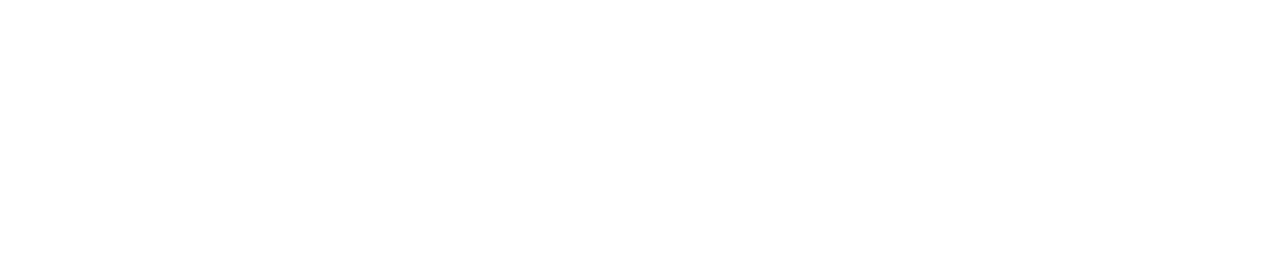
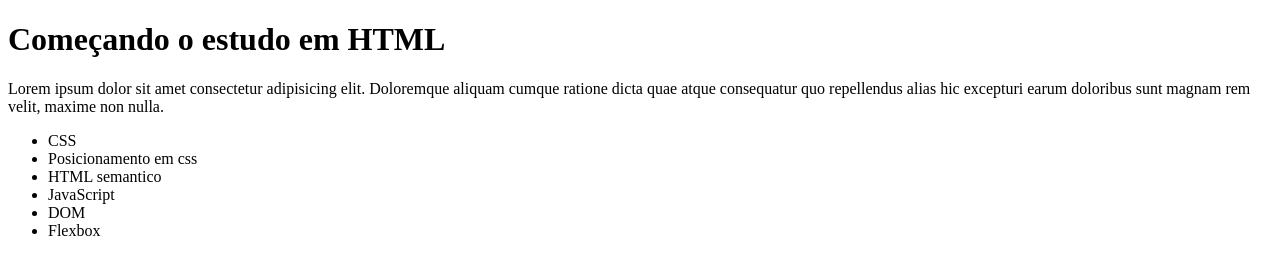
Before and after one commit to matt-carmo/primeiroProjeto, a plain HTML site: page index.html in a window 1280 px wide. Drawn offline with Linux system fonts and the light colour scheme.

Commit message:
alterado o html

```diff
--- a/index.html
+++ b/index.html
@@ -3,9 +3,23 @@
 <head>
     <meta charset="UTF-8">
     <meta name="viewport" content="width=device-width, initial-scale=1.0">
-    <title>Primeiro Git</title>
+    <title>Primeiro HTML</title>
 </head>
 <body>
+    <h1>Começando o estudo em HTML</h1>
+    <p>
+        Lorem ipsum dolor sit amet consectetur adipisicing elit. Doloremque aliquam cumque ratione dicta quae atque consequatur quo repellendus alias hic excepturi earum doloribus sunt magnam rem velit, maxime non nulla.
+    </p>
+
+    <ul>
+        <li>CSS</li>
+        <li>Posicionamento em css</li>
+        <li>HTML semantico</li>
+        <li>JavaScript</li>
+        <li>DOM</li>
+        <li>Flexbox</li>
+    </ul>
+
 
 </body>
 </html>
```
